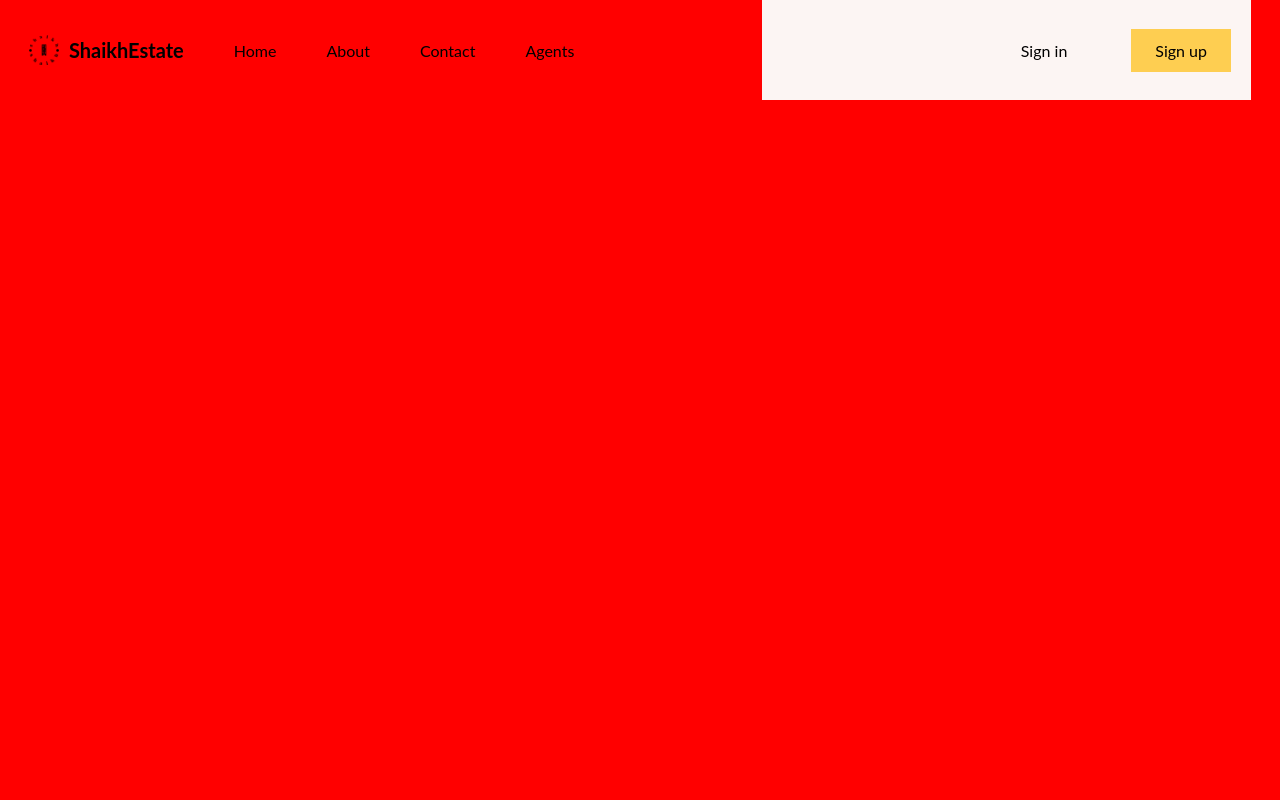
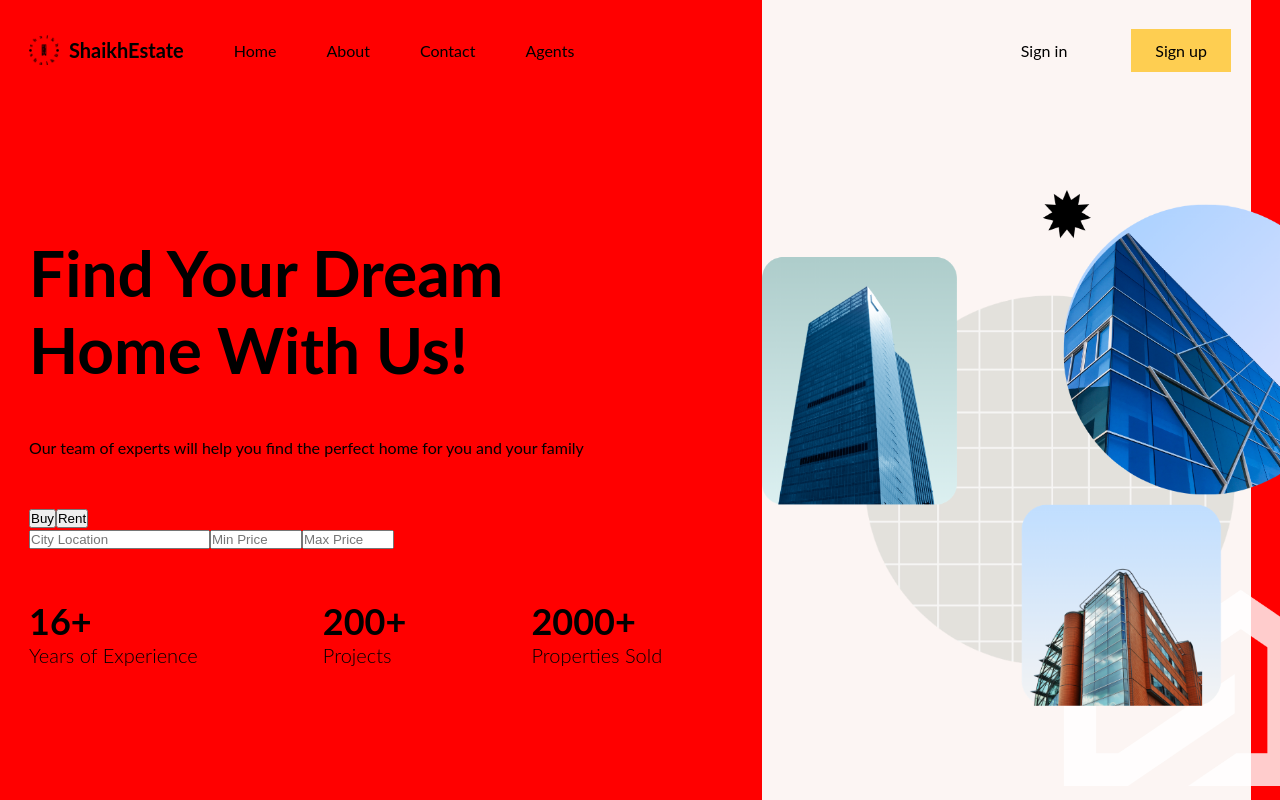
Before and after one commit to asifshaikh/RealEstate-Mern, a React (Vite) app in the folder client/: page / in a window 1280 px wide. Shown: the top 800 px of the page. Built offline with nearby package versions, Linux system fonts and the light colour scheme.

Commit message:
Working on Homepage

```diff
--- a/client/src/App.jsx
+++ b/client/src/App.jsx
@@ -1,10 +1,16 @@
 import Navbar from './assets/components/navbar/Navbar';
 import './assets/layout.scss';
+import HomePage from './routes/homPage/homePage';
 
 function App() {
   return (
     <div className='layout'>
-      <Navbar />
+      <div className='Navbar'>
+        <Navbar />
+      </div>
+      <div className='content'>
+        <HomePage />
+      </div>
     </div>
   );
 }
--- /dev/null
+++ b/client/src/assets/components/searchbar/SearchBar.jsx
@@ -0,0 +1,30 @@
+import './searchBar.scss';
+
+function SearchBar() {
+  return (
+    <div className='searchBar'>
+      <div className='type'>
+        <button>Buy</button>
+        <button>Rent</button>
+      </div>
+      <form>
+        <input type='text' placeholder='City Location' name='location'></input>
+        <input
+          type='number'
+          placeholder='Min Price'
+          name='minPrice'
+          min={0}
+          max={1000000}
+        ></input>
+        <input
+          type='number'
+          placeholder='Max Price'
+          name='maxPrice'
+          min={0}
+          max={1000000}
+        ></input>
+      </form>
+    </div>
+  );
+}
+export default SearchBar;
--- /dev/null
+++ b/client/src/assets/components/searchbar/searchBar.scss
@@ -0,0 +1,2 @@
+.searchBar {
+}
--- a/client/src/assets/layout.scss
+++ b/client/src/assets/layout.scss
@@ -1,26 +1,28 @@
 @import './responsive.scss';
-.layout{
-
-    height:100vh;
+.layout {
+  height: 100vh;
   max-width: 1366px;
   margin-left: auto;
   margin-right: auto;
   padding-left: 29px;
   padding-right: 29px;
+  display: flex;
+  flex-direction: column;
 
-    @include lg{
+  @include lg {
     background-color: red;
     max-width: 1280px;
   }
 
-    @include md{
+  @include md {
     background-color: beige;
     max-width: 768px;
   }
-    @include sm{
+  @include sm {
     background-color: aquamarine;
     max-width: 640px;
   }
-
-
+  .content {
+    flex: 1;
   }
+}
--- a/client/src/routes/homPage/homePage.jsx
+++ b/client/src/routes/homPage/homePage.jsx
@@ -1,8 +1,37 @@
 import './homePage.scss';
+import SearchBar from '../../assets/components/searchbar/SearchBar';
 
-import React from 'react';
-
-function homePage() {
-  return <div className='homePage'>Homepage</div>;
+function HomePage() {
+  return (
+    <div className='homePage'>
+      <div className='textContainer'>
+        <div className='wrapper'>
+          <h1 className='title'>Find Your Dream Home With Us!</h1>
+          <p>
+            Our team of experts will help you find the perfect home for you and
+            your family
+          </p>
+          <SearchBar />
+          <div className='boxes'>
+            <div className='box'>
+              <h1>16+</h1>
+              <h2>Years of Experience</h2>
+            </div>
+            <div className='box'>
+              <h1>200+</h1>
+              <h2>Projects</h2>
+            </div>
+            <div className='box'>
+              <h1>2000+</h1>
+              <h2>Properties Sold</h2>
+            </div>
+          </div>
+        </div>
+      </div>
+      <div className='imgContainer'>
+        <img src='src\assets\img\bg.png'></img>
+      </div>
+    </div>
+  );
 }
-export default homePage;
+export default HomePage;
--- a/client/src/routes/homPage/homePage.scss
+++ b/client/src/routes/homPage/homePage.scss
@@ -0,0 +1,43 @@
+.homePage {
+  display: flex;
+  height: 100%;
+
+  .textContainer {
+    flex: 3;
+    .wrapper {
+      padding-right: 100px;
+      display: flex;
+      flex-direction: column;
+      justify-content: center;
+      gap: 50px;
+      height: 100%;
+    }
+    .title {
+      font-size: 64px;
+    }
+    .boxes {
+      display: flex;
+      justify-content: space-between;
+
+      h1 {
+        font-size: 36px;
+      }
+      h2 {
+        font-size: 20px;
+        font-weight: 300;
+      }
+    }
+  }
+  .imgContainer {
+    flex: 2;
+    background-color: #fcf5f3;
+    position: relative;
+    display: flex;
+    align-items: center;
+
+    img {
+      width: 110%;
+      position: absolute;
+    }
+  }
+}
```
Also changed, not shown: client/src/assets/img/bg.png (added). Lines whose indentation alone changed are shown as unchanged.
